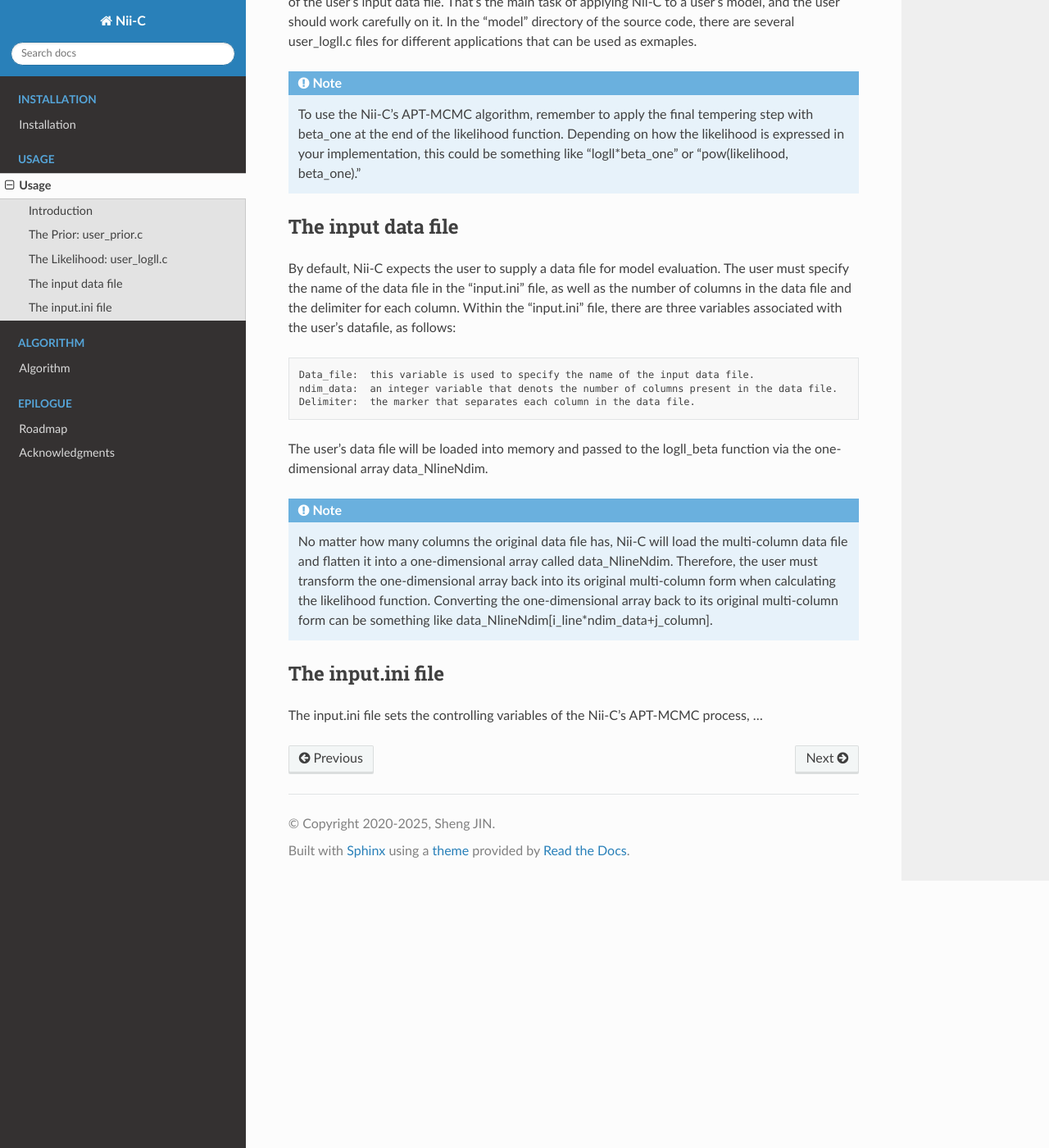
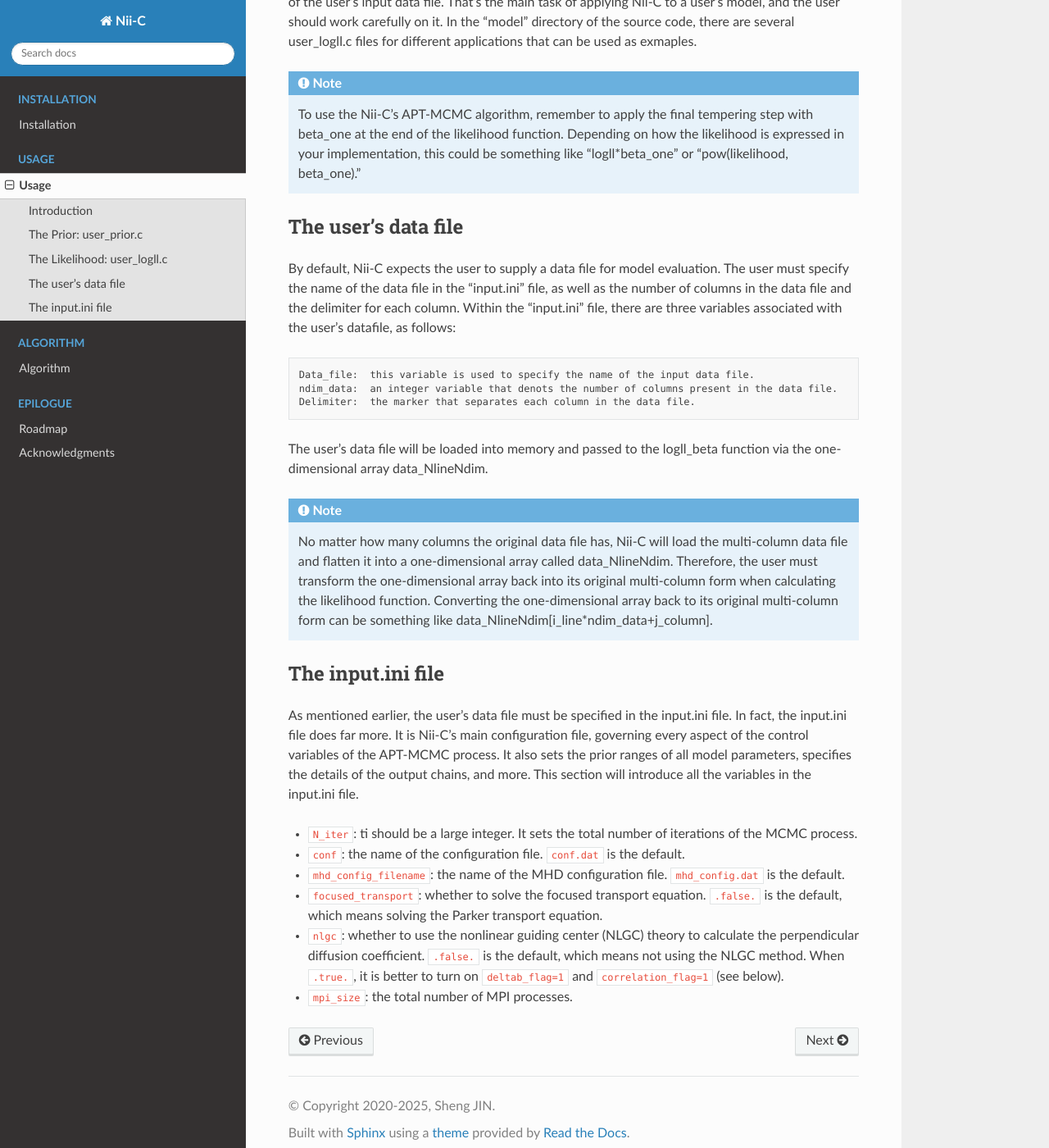
Before and after one commit to shengjin/nii-c-MAN, a Sphinx documentation site: the page built from docs/source/usage.rst, in a window 1280 px wide and 1400 px high, scrolled down 1548 px. Shown: the whole window at 82% size. Built offline with Sphinx 7.4.7 and the Read the Docs theme 3.1.0, drawn with Linux system fonts in a browser that asks for light colours.

```diff
--- a/docs/source/usage.rst
+++ b/docs/source/usage.rst
@@ -70,8 +70,8 @@ In the "model" directory of the source code, there are several user_logll.c file
    To use the Nii-C's APT-MCMC algorithm, remember to apply the final tempering step with beta_one at the end of the likelihood function. Depending on how the likelihood is expressed in your implementation, this could be something like "logll*beta_one" or "pow(likelihood, beta_one)."
 
 
-The input data file
-------------------
+The user's data file
+--------------------
 
 By default, Nii-C expects the user to supply a data file for model evaluation.
 The user must specify the name of the data file in the "input.ini" file, as well as the number of columns in the data file and the delimiter for each column.
@@ -92,4 +92,14 @@ The user's data file will be loaded into memory and passed to the logll_beta fun
 The input.ini file
 ------------------
 
-The input.ini file sets the controlling variables of the Nii-C's APT-MCMC process, ...
+As mentioned earlier, the user's data file must be specified in the input.ini file.  In fact, the input.ini file does far more.  It is Nii-C's main configuration file, governing every aspect of the control variables of the APT-MCMC process.
+It also sets the prior ranges of all model parameters, specifies the details of the output chains, and more.
+This section will introduce all the variables in the input.ini file.
+
+
+- ``N_iter``: ti should be a large integer. It sets the total number of iterations of the MCMC process.
+- ``conf``: the name of the configuration file. ``conf.dat`` is the default.
+- ``mhd_config_filename``: the name of the MHD configuration file. ``mhd_config.dat`` is the default.
+- ``focused_transport``: whether to solve the focused transport equation. ``.false.`` is the default, which means solving the Parker transport equation.
+- ``nlgc``: whether to use the nonlinear guiding center (NLGC) theory to calculate the perpendicular diffusion coefficient. ``.false.`` is the default, which means not using the NLGC method. When ``.true.``, it is better to turn on ``deltab_flag=1`` and ``correlation_flag=1`` (see below).
+- ``mpi_size``: the total number of MPI processes.
```
